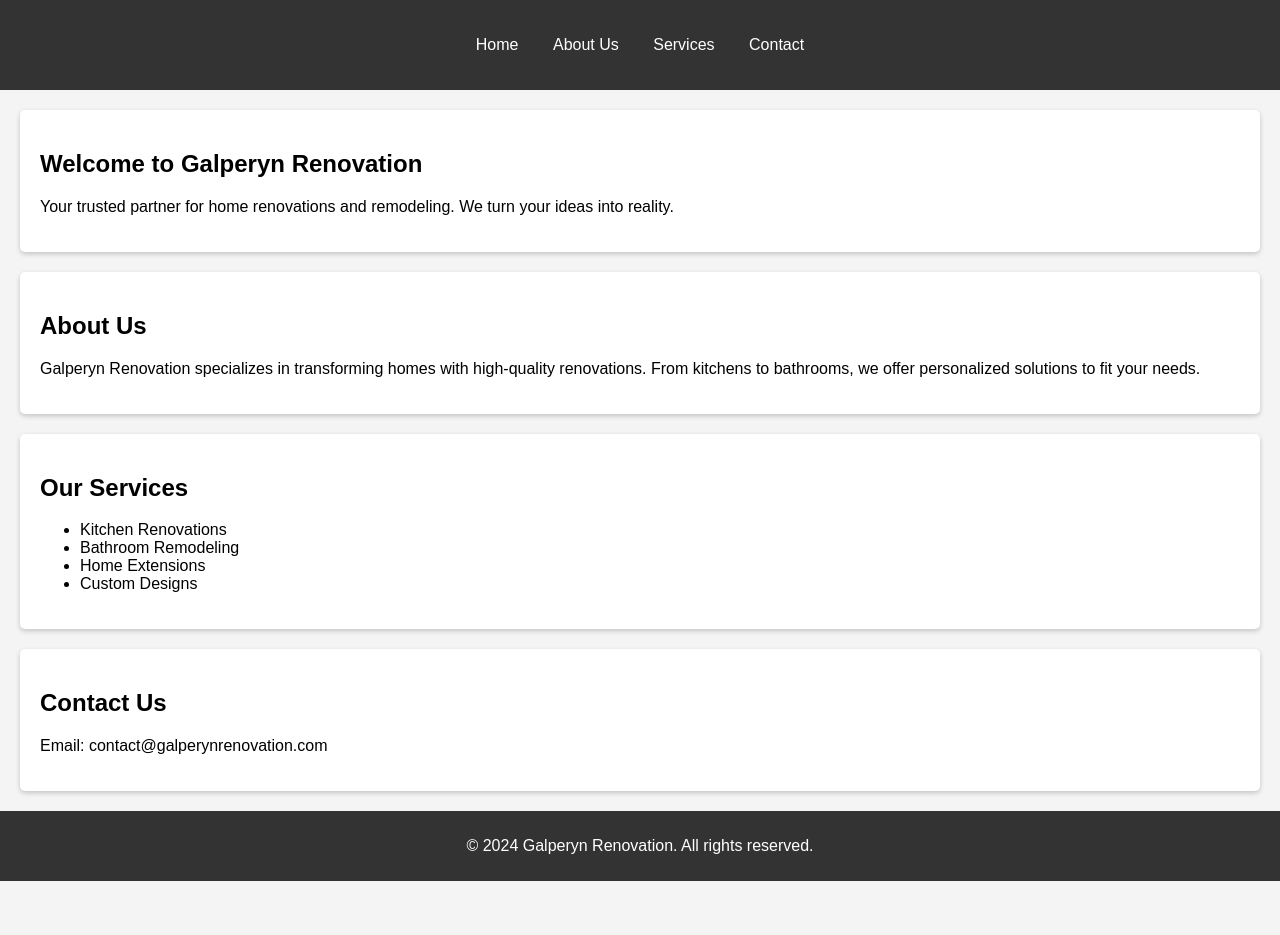
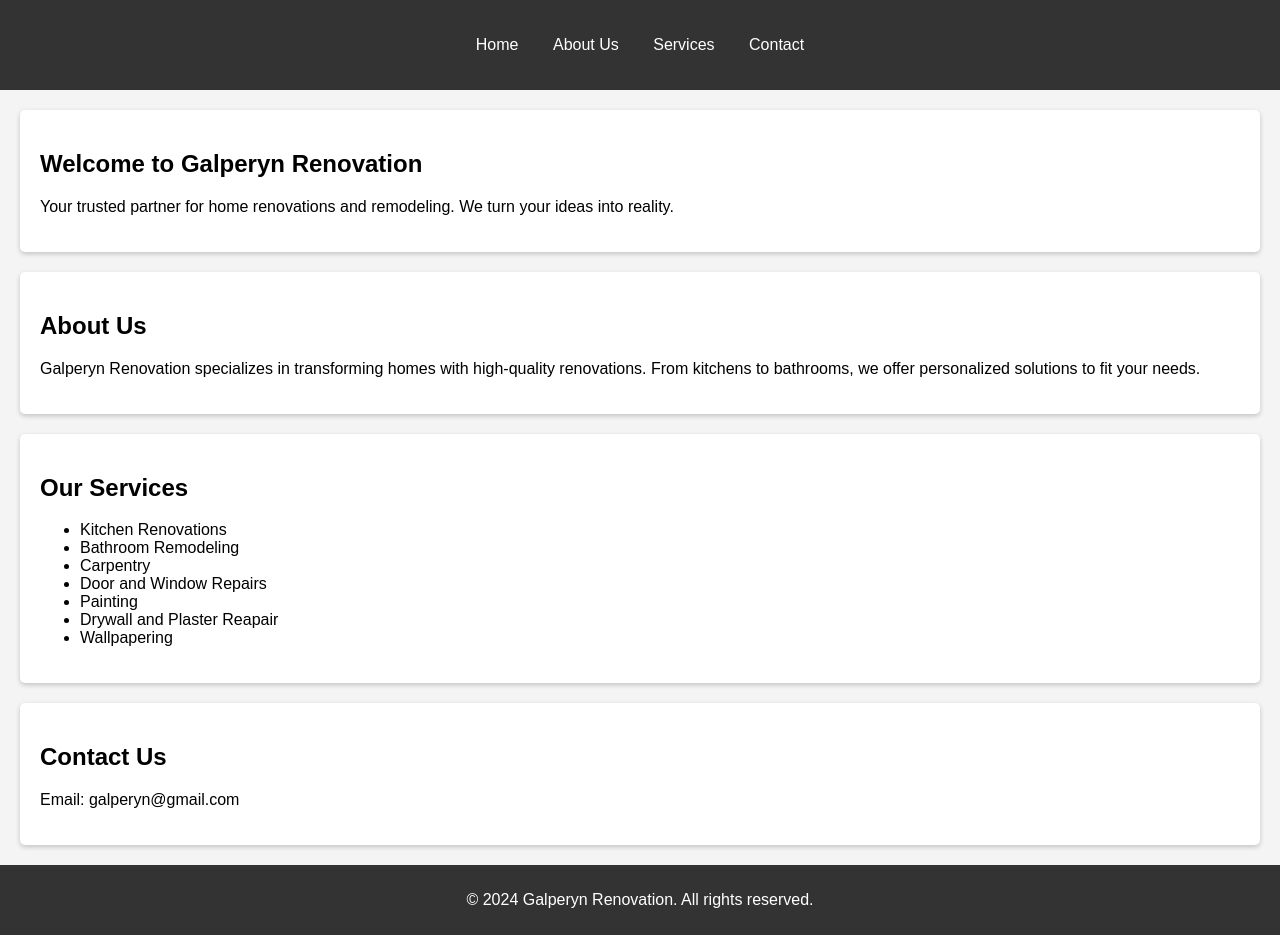
Before and after one commit to krissstygg/galperyn-renovation, a plain HTML site: page index.html in a window 1280 px wide. Before the commit the page ends 881 px from the top, so only its background shows below. Drawn offline with Linux system fonts and the light colour scheme.

Commit message:
Update index.html

```diff
--- a/index.html
+++ b/index.html
@@ -43,15 +43,17 @@
         <ul>
             <li>Kitchen Renovations</li>
             <li>Bathroom Remodeling</li>
-            <li>Home Extensions</li>
-            <li>Custom Designs</li>
-        </ul>
+            <li>Carpentry</li>
+            <li>Door and Window Repairs</li>
+            <li>Painting</li>
+            <li>Drywall and Plaster Reapair</li>
+            <li>Wallpapering</li>
     </section>
 
     <!-- Contact Section -->
     <section id="contact">
         <h2>Contact Us</h2>
-        <p>Email: contact@galperynrenovation.com</p>
+        <p>Email: galperyn@gmail.com</p>
     </section>
 
     <!-- Footer -->
```
